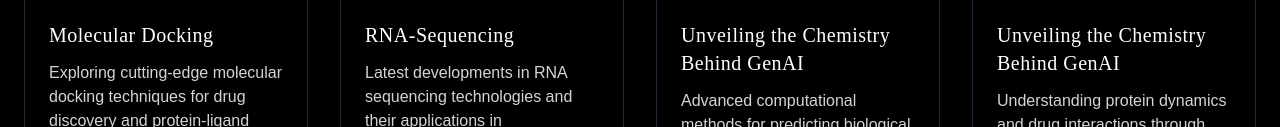
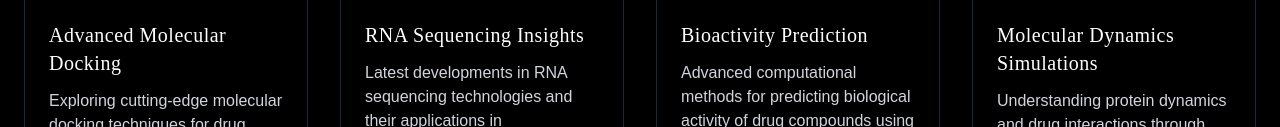
Before and after one commit to mohamedabdulazeez/quantcure, a plain HTML site: page index.html in a window 1280 px wide. Shown: the part 4539-4666 px from the top of the page. Drawn offline with nearby package versions, Linux system fonts and the light colour scheme; a web font is replaced by a local one.

Commit message:
modified index.html

```diff
--- a/index.html
+++ b/index.html
@@ -1012,28 +1012,28 @@ document.getElementById('timeline2Btn').addEventListener('click', function() {
 <div class="blog-card border border-gray-800 rounded-lg overflow-hidden transform transition duration-500 hover:scale-105 hover:shadow-2xl hover:border-white shadow-lg cursor-pointer" onclick="openPdfModal('blog/molecular_docking.pdf', 'Molecular Docking')">
 <img src="https://public.readdy.ai/ai/img_res/48429d7443645a6d05a8eecd2db0a093.jpg" alt="Molecular Docking" class="w-full h-48 object-cover transition duration-500 hover:scale-110" loading="lazy">
 <div class="p-6">
-<h3 class="font-argent text-lg sm:text-xl mb-3 transition duration-300 group-hover:text-white tracking-wide">Molecular Docking</h3>
+<h3 class="font-argent text-lg sm:text-xl mb-3 transition duration-300 group-hover:text-white tracking-wide">Advanced Molecular Docking</h3>
 <p class="font-greycliff text-sm sm:text-base text-gray-300 transition duration-300 group-hover:text-gray-100 leading-relaxed">Exploring cutting-edge molecular docking techniques for drug discovery and protein-ligand interactions analysis.</p>
 </div>
 </div>
 <div class="blog-card border border-gray-800 rounded-lg overflow-hidden shadow-lg cursor-pointer" onclick="openPdfModal('blog/rna_sequencing.pdf', 'RNA-Sequencing')">
 <img src="https://public.readdy.ai/ai/img_res/6d6356579fe1fbd720bd2171786d3706.jpg" alt="RNA-Sequencing" class="w-full h-48 object-cover" loading="lazy">
 <div class="p-6">
-<h3 class="font-argent text-lg sm:text-xl mb-3 tracking-wide">RNA-Sequencing</h3>
+<h3 class="font-argent text-lg sm:text-xl mb-3 tracking-wide">RNA Sequencing Insights</h3>
 <p class="font-greycliff text-sm sm:text-base text-gray-300 leading-relaxed">Latest developments in RNA sequencing technologies and their applications in understanding gene expression patterns.</p>
 </div>
 </div>
 <div class="blog-card border border-gray-800 rounded-lg overflow-hidden shadow-lg cursor-pointer" onclick="openPdfModal('blog/genai_chemistry.pdf', 'Unveiling the Chemistry Behind GenAI')">
 <img src="https://public.readdy.ai/ai/img_res/4b62a99b0d50690e25ab88d29387a5cc.jpg" alt="Unveiling the Chemistry Behind GenAI" class="w-full h-48 object-cover" loading="lazy">
 <div class="p-6">
-<h3 class="font-argent text-lg sm:text-xl mb-3 tracking-wide">Unveiling the Chemistry Behind GenAI</h3>
+<h3 class="font-argent text-lg sm:text-xl mb-3 tracking-wide">Bioactivity Prediction</h3>
 <p class="font-greycliff text-sm sm:text-base text-gray-300 leading-relaxed">Advanced computational methods for predicting biological activity of drug compounds using machine learning.</p>
 </div>
 </div>
 <div class="blog-card border border-gray-800 rounded-lg overflow-hidden shadow-lg cursor-pointer" onclick="openPdfModal('blog/genai_chemistry.pdf', 'Unveiling the Chemistry Behind GenAI')">
 <img src="https://public.readdy.ai/ai/img_res/224d65ac7b9217ea6defd7e2a1e1e258.jpg" alt="Unveiling the Chemistry Behind GenAI" class="w-full h-48 object-cover" loading="lazy">
 <div class="p-6">
-<h3 class="font-argent text-lg sm:text-xl mb-3 tracking-wide">Unveiling the Chemistry Behind GenAI</h3>
+<h3 class="font-argent text-lg sm:text-xl mb-3 tracking-wide">Molecular Dynamics Simulations</h3>
 <p class="font-greycliff text-sm sm:text-base text-gray-300 leading-relaxed">Understanding protein dynamics and drug interactions through advanced molecular dynamics simulation techniques.</p>
 </div>
 </div>
```
Also changed, not shown: 1 other file.
